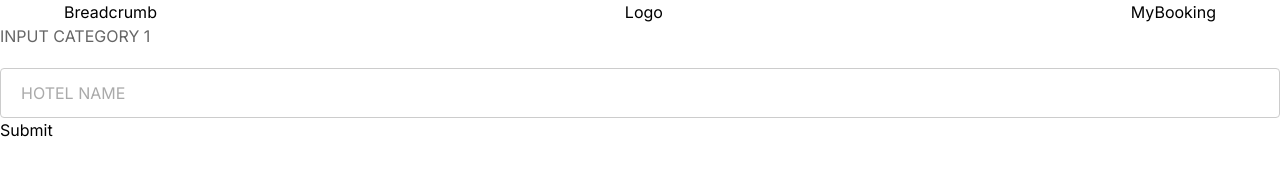
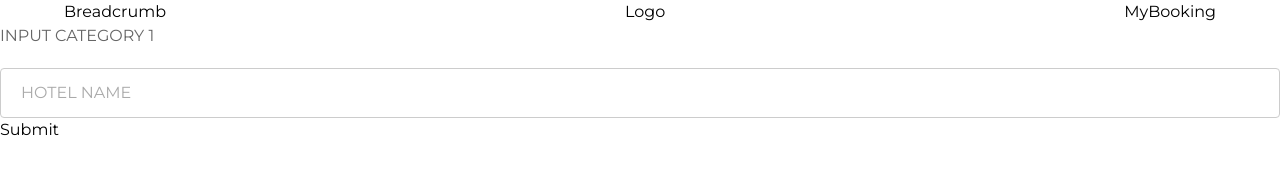
Before and after one commit to Beanmommo/yen-app, a Next.js app: page / in a window 1280 px wide. Shown: the top 192 px of the page. Built offline with nearby package versions, Linux system fonts and the light colour scheme.

Commit message:
style: change font family

```diff
--- a/src/app/layout.tsx
+++ b/src/app/layout.tsx
@@ -1,8 +1,8 @@
 import type { Metadata } from "next";
-import { Inter } from "next/font/google";
+import { Montserrat } from "next/font/google";
 import "./globals.css";
 
-const inter = Inter({ subsets: ["latin"] });
+const inter = Montserrat({ subsets: ["latin"] });
 
 export const metadata: Metadata = {
   title: "Malamini",
```
